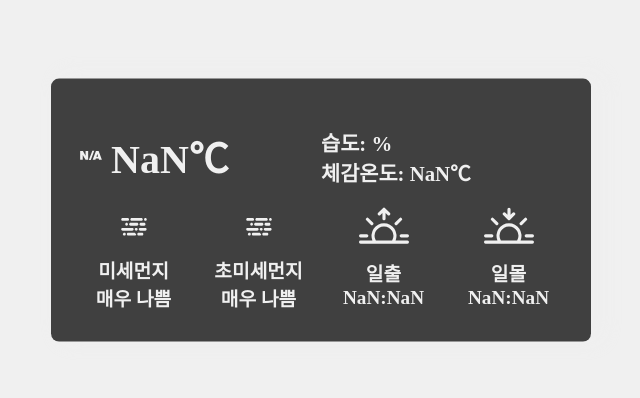
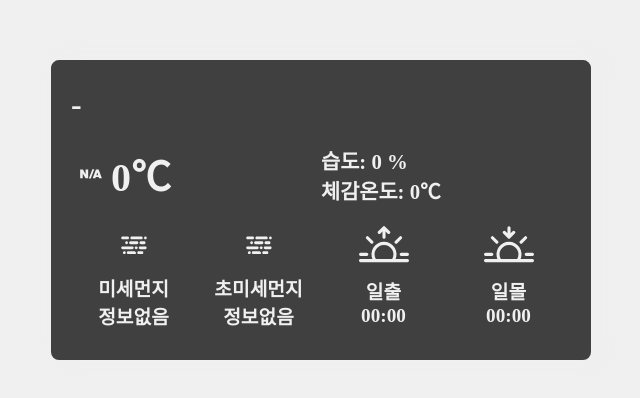
Before and after one commit to hj9118/jigeum-weather, a React (Create React App) app: page / in a window 1280 px wide. Shown: the part 190-588 px from the top of the page, without its empty margins (319-959 px from the left). Built offline with nearby package versions, Linux system fonts and the light colour scheme; no server answers.

Commit message:
⚡️ spinners & 초기값 설정

```diff
--- a/package.json
+++ b/package.json
@@ -12,6 +12,7 @@
     "react-dom": "^18.2.0",
     "react-icons": "^4.10.1",
     "react-scripts": "5.0.1",
+    "react-spinners": "^0.13.8",
     "sass": "^1.66.0",
     "web-vitals": "^2.1.4"
   },
--- a/src/App.scss
+++ b/src/App.scss
@@ -42,6 +42,13 @@ html{
     color: $dark;
     background-color: $light;
   }
+}
+
+.loading{
+  position: absolute;
+  top: 50%;
+  left: 50%;
+  transform: translate(-50%,-50%);
 }
 
 .middle {
--- a/src/component/WeatherCard.js
+++ b/src/component/WeatherCard.js
@@ -4,12 +4,15 @@ import { WiDust } from 'react-icons/wi';
 import WeatherIcon from './WeatherIcon';
 import { dust10, dust25 } from './DustStep';
 import { Unix_timestamp, kelToCel } from './Transform';
+import { FadeLoader } from 'react-spinners';
 
 const WeatherCard = () => {
   const [weather, setWeather] = useState(null);
   const [air, setAir] = useState(null);
+  const [isLoading, setIsLoading] = useState(null);
 
   const getWeatherByCurrentLocation = async (lat, lon) => {
+    setIsLoading(true);
     let urlWeather = `https://api.openweathermap.org/data/2.5/weather?lat=${lat}&lon=${lon}&appid=${process.env.REACT_APP_API_KEY}`;
     let responseWeather = await fetch(urlWeather);
     let dataWeather = await responseWeather.json();
@@ -19,6 +22,7 @@ const WeatherCard = () => {
     let responseAir = await fetch(urlAir);
     let dataAir = await responseAir.json();
     setAir(dataAir);
+    setIsLoading(false);
   };
 
   useEffect(() => {
@@ -32,51 +36,83 @@ const WeatherCard = () => {
     getCurrentLocation();
   }, []);
 
-
   return (
+    <div>
+      {isLoading ? (
+        <div className='loading'>
+          <FadeLoader color='#404040' loading={isLoading} />
+        </div>
+      ) : (
         <div className='weather-card'>
           <div className='container'>
             <div className='city'>
-          <h1>{weather?.name}</h1>
+              <h1>{weather?.name ? `${weather?.name}` : '-'}</h1>
             </div>
             <div className='half-two'>
               <h2 className='middle'>
                 {WeatherIcon(weather?.weather[0].icon)}
-            {kelToCel(weather?.main.temp)}℃
+                {weather?.main.temp ? kelToCel(weather?.main.temp) : 0}℃
               </h2>
             </div>
             <div className='half-one'>
-          <h3>습도: {weather?.main.humidity}%</h3>
+              <h3>
+                습도: {weather?.main.humidity ? `${weather?.main.humidity}` : 0}{' '}
+                %
+              </h3>
             </div>
             <div className='half-one'>
-          <h3>체감온도: {kelToCel(weather?.main.feels_like)}℃</h3>
+              <h3>
+                체감온도:{' '}
+                {weather?.main.feels_like
+                  ? kelToCel(weather?.main.feels_like)
+                  : 0}
+                ℃
+              </h3>
             </div>
             <div className='quarter1'>
               <div>
                 <WiDust size='40%' />
                 <h4>미세먼지</h4>
-            <h4>{dust10(air?.list[0].components.pm10)}</h4>
+                <h4>
+                  {air?.list[0].components.pm10
+                    ? dust10(air?.list[0].components.pm10)
+                    : '정보없음'}
+                </h4>
               </div>
               <div>
                 <WiDust size='40%' />
                 <h4>초미세먼지</h4>
-            <h4>{dust25(air?.list[0].components.pm2_5)}</h4>
+                <h4>
+                  {air?.list[0].components.pm2_5
+                    ? dust25(air?.list[0].components.pm2_5)
+                    : '정보없음'}
+                </h4>
               </div>
             </div>
             <div className='quarter3'>
               <div>
                 <BsSunrise size='40%' />
                 <h4>일출</h4>
-            <h4>{Unix_timestamp(weather?.sys.sunrise)}</h4>
+                <h4>
+                  {weather?.sys.sunrise
+                    ? Unix_timestamp(weather?.sys.sunrise)
+                    : '00:00'}
+                </h4>
               </div>
               <div>
                 <BsSunset size='40%' />
                 <h4>일몰</h4>
-            <h4>{Unix_timestamp(weather?.sys.sunset)}</h4>
+                <h4>
+                  {weather?.sys.sunset
+                    ? Unix_timestamp(weather?.sys.sunset)
+                    : '00:00'}
+                </h4>
               </div>
             </div>
           </div>
         </div>
+      )}
+    </div>
   );
 };
 export default WeatherCard;
```
Also changed, not shown: 1 other file (tests, documents, lock files or other folders). Lines whose indentation alone changed are shown as unchanged.
